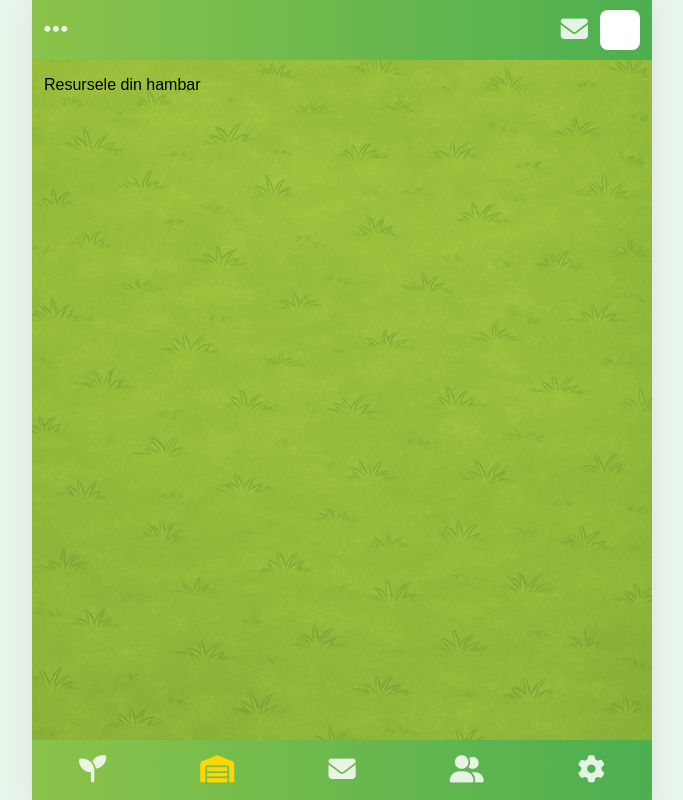
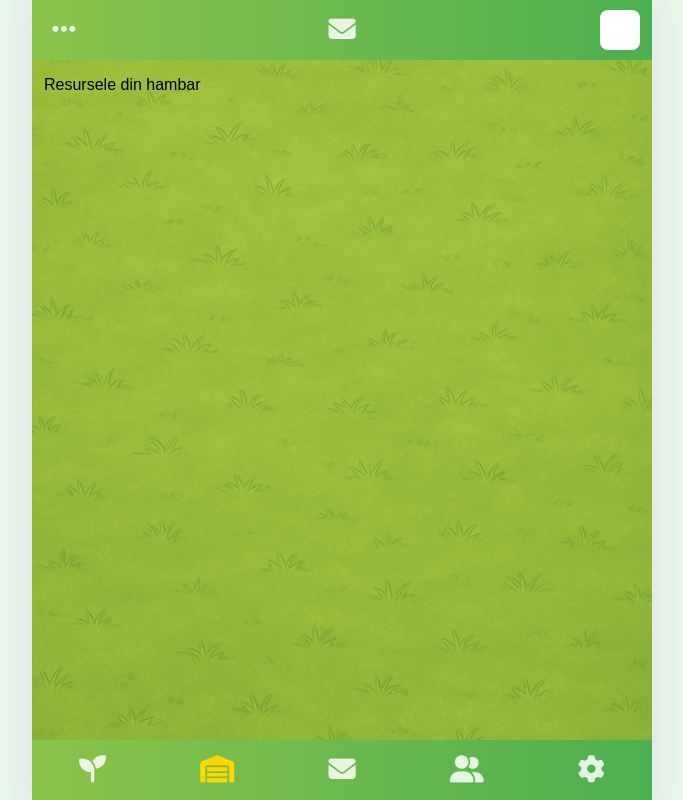
Before and after one commit to imquatro/proiect-dating, a PHP site: page /barn.php in a window 1280 px wide. Shown: the whole page, without its empty margins (298-981 px from the left). Run offline with PHP 8.4, Linux system fonts and the light colour scheme.

Commit message:
Add files via upload

```diff
--- a/assets_css/template.css
+++ b/assets_css/template.css
@@ -35,15 +35,15 @@ html, body {
     padding: 0 12px;
 }
 
-.top-bar .page-title {
-    flex: 1;
+.top-btn {
+    width: 40px;
     text-align: center;
 }
 
-.top-right {
-    display: flex;
-    align-items: center;
-    gap: 12px;
+.center-btn {
+    position: absolute;
+    left: 50%;
+    transform: translateX(-50%);
 }
 
 .profile-box {
--- a/template.php
+++ b/template.php
@@ -20,11 +20,8 @@ if (!isset($extraJs)) { $extraJs = ''; }
 <div class="app-frame">
     <div class="top-bar">
         <a href="diverse.php" class="nav-btn top-btn"><i class="fas fa-ellipsis-h"></i></a>
-        <div class="page-title"><?= htmlspecialchars($pageTitle) ?></div>
-        <div class="top-right">
-            <a href="mesaje.php" class="nav-btn top-btn"><i class="fas fa-envelope"></i></a>
-            <div class="profile-box"></div>
-        </div>
+        <a href="mesaje.php" class="nav-btn top-btn center-btn"><i class="fas fa-envelope"></i></a>
+        <div class="profile-box"></div>
     </div>
     <div class="content">
         <?= $content ?>
```
